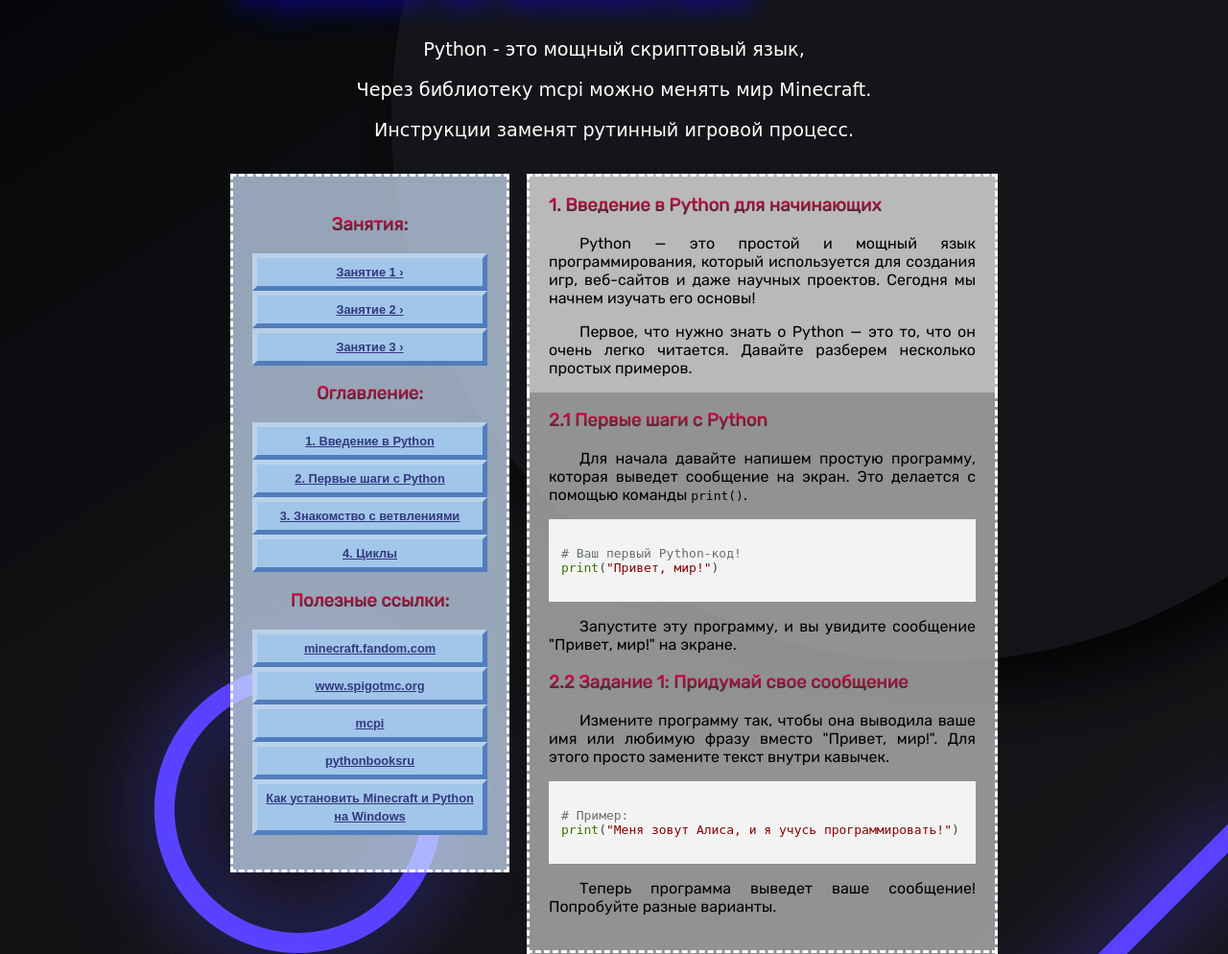
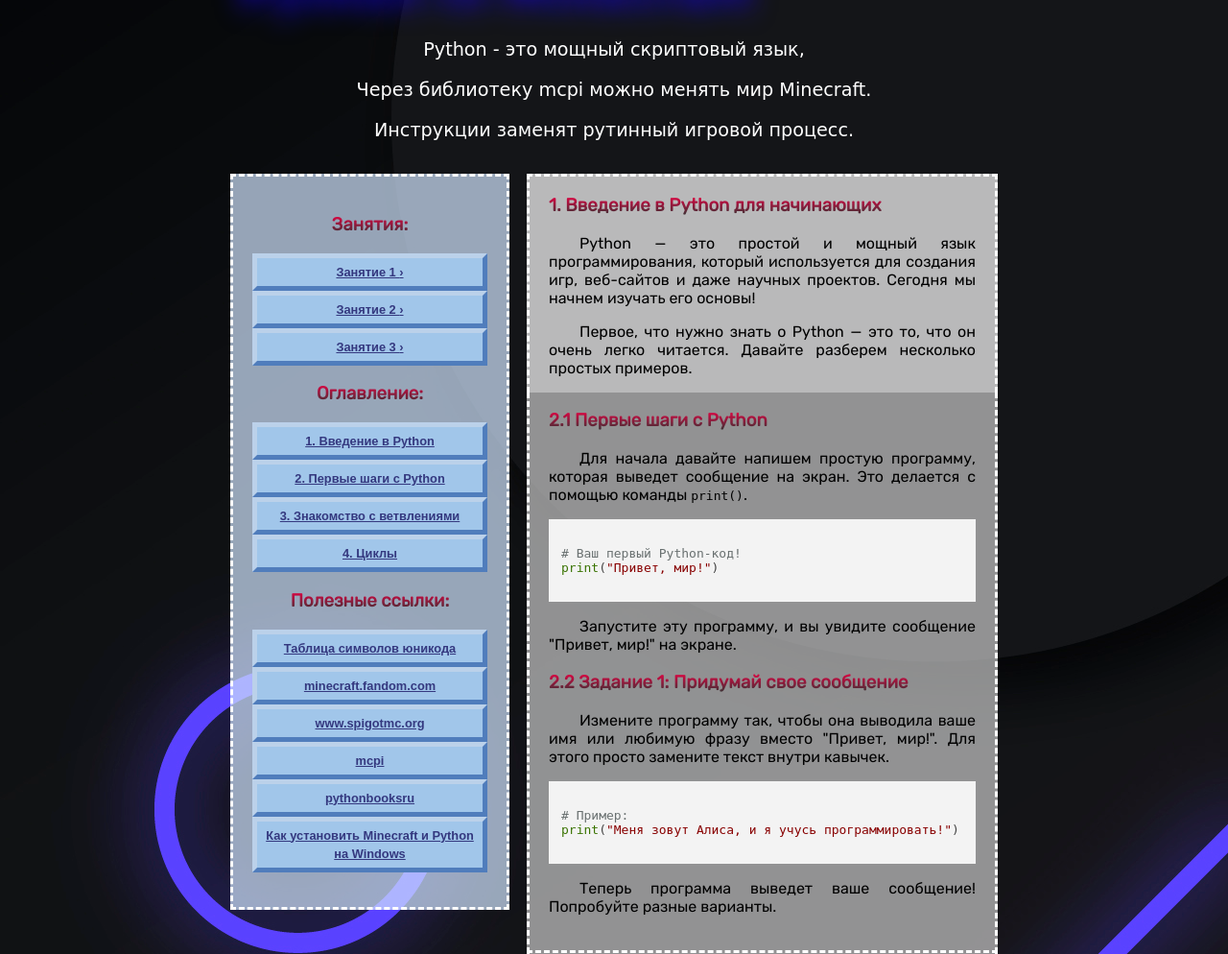
Before and after one commit to Pav9551/flask_mega_book, a Flask app: page /python in a window 1280 px wide. Shown: the part 111-1105 px from the top of the page at 96% size. Run offline with Flask 3, Linux system fonts and the light colour scheme; some web fonts are replaced.

Commit message:
added unicode href

```diff
--- a/microblog/app/templates/python/base_zen_garden.html
+++ b/microblog/app/templates/python/base_zen_garden.html
@@ -121,6 +121,11 @@
 				<h3 class="resources">Полезные ссылки:</h3>
 				<ul>
 					<li class="zen-submit">
+						<a href="https://delets.com/blog/tablitsa-simvolov-yunikoda" title="таблица символов">
+							Таблица символов юникода					</a>
+					</li>
+
+					<li class="zen-submit">
 						<a href="https://minecraft.fandom.com/wiki/Minecraft_Wiki" title="minecraft.fandom.com">
 							minecraft.fandom.com					</a>
 					</li>
```
